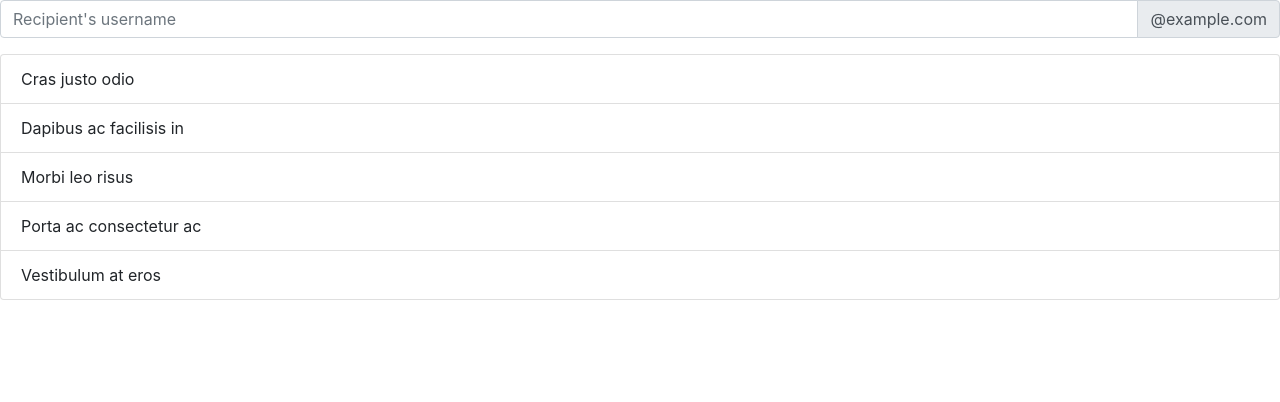
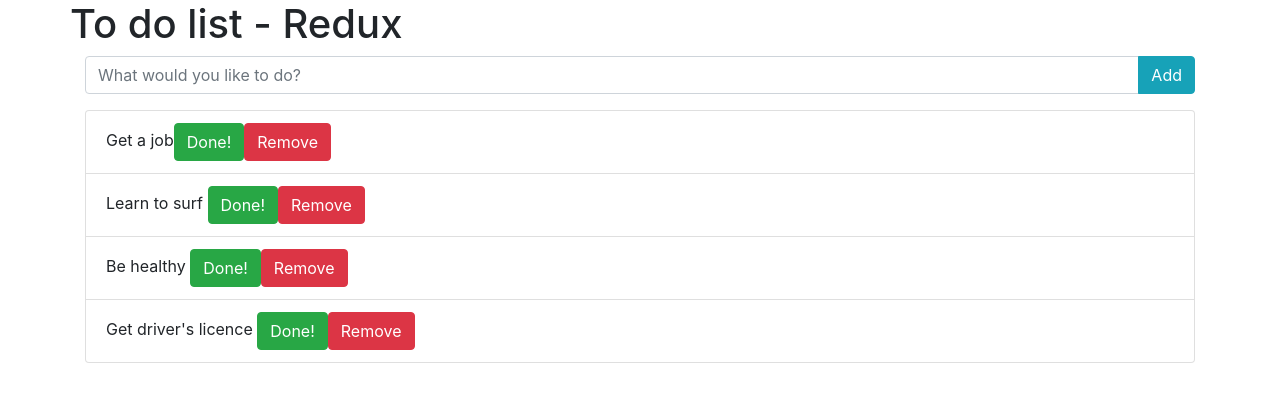
Before and after one commit to Malga90/todo-redux, a React (Create React App) app: page / in a window 1280 px wide. Shown: the top 402 px of the page. Built offline with nearby package versions, Linux system fonts and the light colour scheme.

Commit message:
styling todo list with react-bootstrap

```diff
--- a/src/App.js
+++ b/src/App.js
@@ -3,27 +3,52 @@ import "./App.css";
 import ListGroup from "react-bootstrap/ListGroup";
 import InputGroup from "react-bootstrap/InputGroup";
 import FormControl from "react-bootstrap/FormControl";
+import Button from "react-bootstrap/Button";
+import Container from "react-bootstrap/Container";
+import Row from "react-bootstrap/Row";
 
 function App() {
   return (
     <div className="App">
+      <Container>
+        <Row className="justify-content--center">
+          <h1>To do list - Redux </h1>
+        </Row>
+
         <InputGroup className="mb-3">
           <FormControl
-          placeholder="Recipient's username"
-          aria-label="Recipient's username"
+            placeholder="What would you like to do?"
+            aria-label="To do to add"
             aria-describedby="basic-addon2"
           />
           <InputGroup.Append>
-          <InputGroup.Text id="basic-addon2">@example.com</InputGroup.Text>
+            <Button variant="info">Add</Button>
           </InputGroup.Append>
         </InputGroup>
         <ListGroup>
-        <ListGroup.Item>Cras justo odio</ListGroup.Item>
-        <ListGroup.Item>Dapibus ac facilisis in</ListGroup.Item>
-        <ListGroup.Item>Morbi leo risus</ListGroup.Item>
-        <ListGroup.Item>Porta ac consectetur ac</ListGroup.Item>
-        <ListGroup.Item>Vestibulum at eros</ListGroup.Item>
+          <ListGroup.Item>
+            Get a job
+            <Button variant="success" className="justify-content--end">
+              Done!
+            </Button>
+            <Button variant="danger" className="justify-content--end">
+              Remove
+            </Button>
+          </ListGroup.Item>
+          <ListGroup.Item>
+            Learn to surf <Button variant="success">Done!</Button>
+            <Button variant="danger">Remove</Button>
+          </ListGroup.Item>
+          <ListGroup.Item>
+            Be healthy <Button variant="success">Done!</Button>
+            <Button variant="danger">Remove</Button>
+          </ListGroup.Item>
+          <ListGroup.Item>
+            Get driver's licence <Button variant="success">Done!</Button>
+            <Button variant="danger">Remove</Button>
+          </ListGroup.Item>
         </ListGroup>
+      </Container>
     </div>
   );
 }
```
Lines whose indentation alone changed are shown as unchanged.
